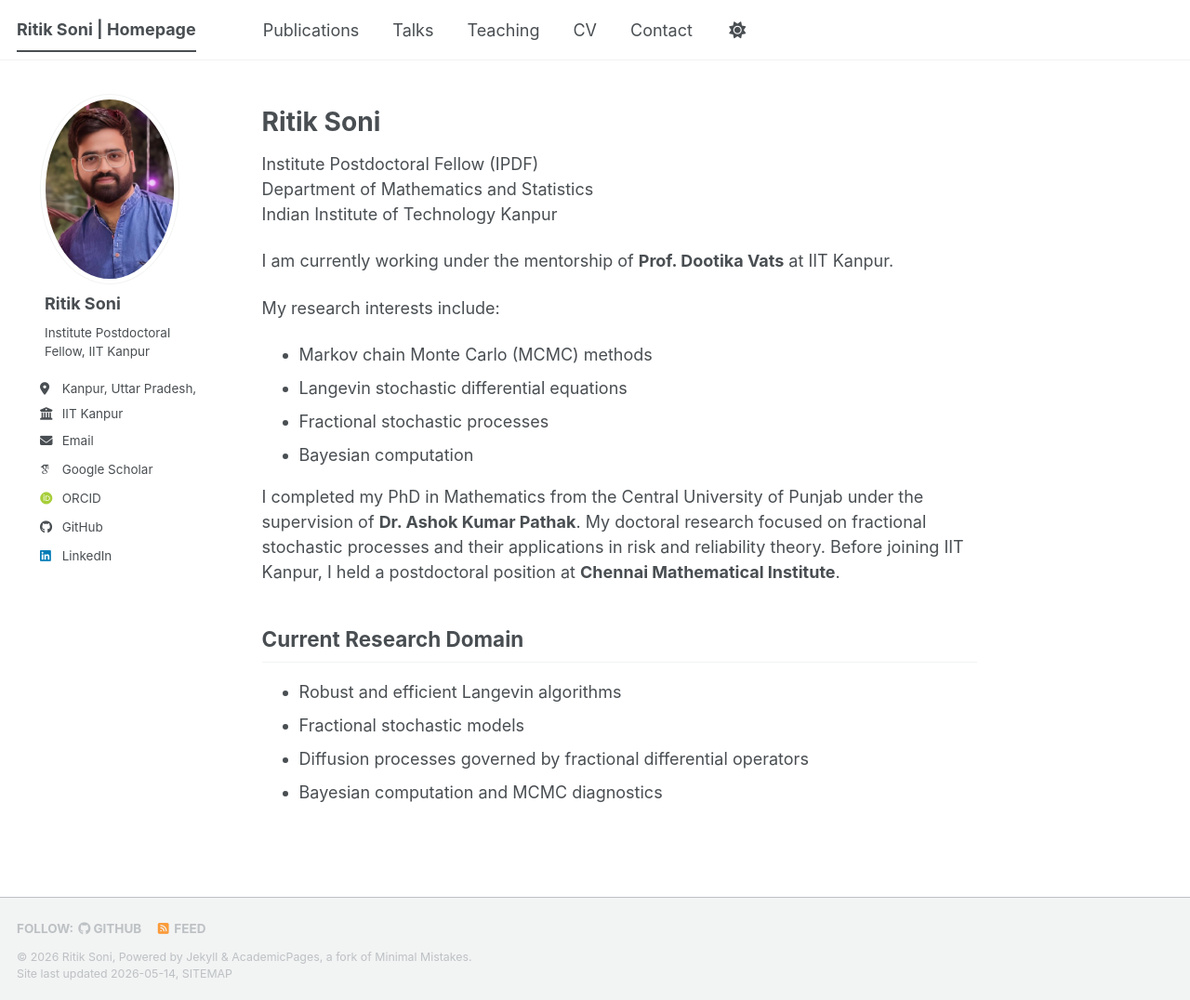
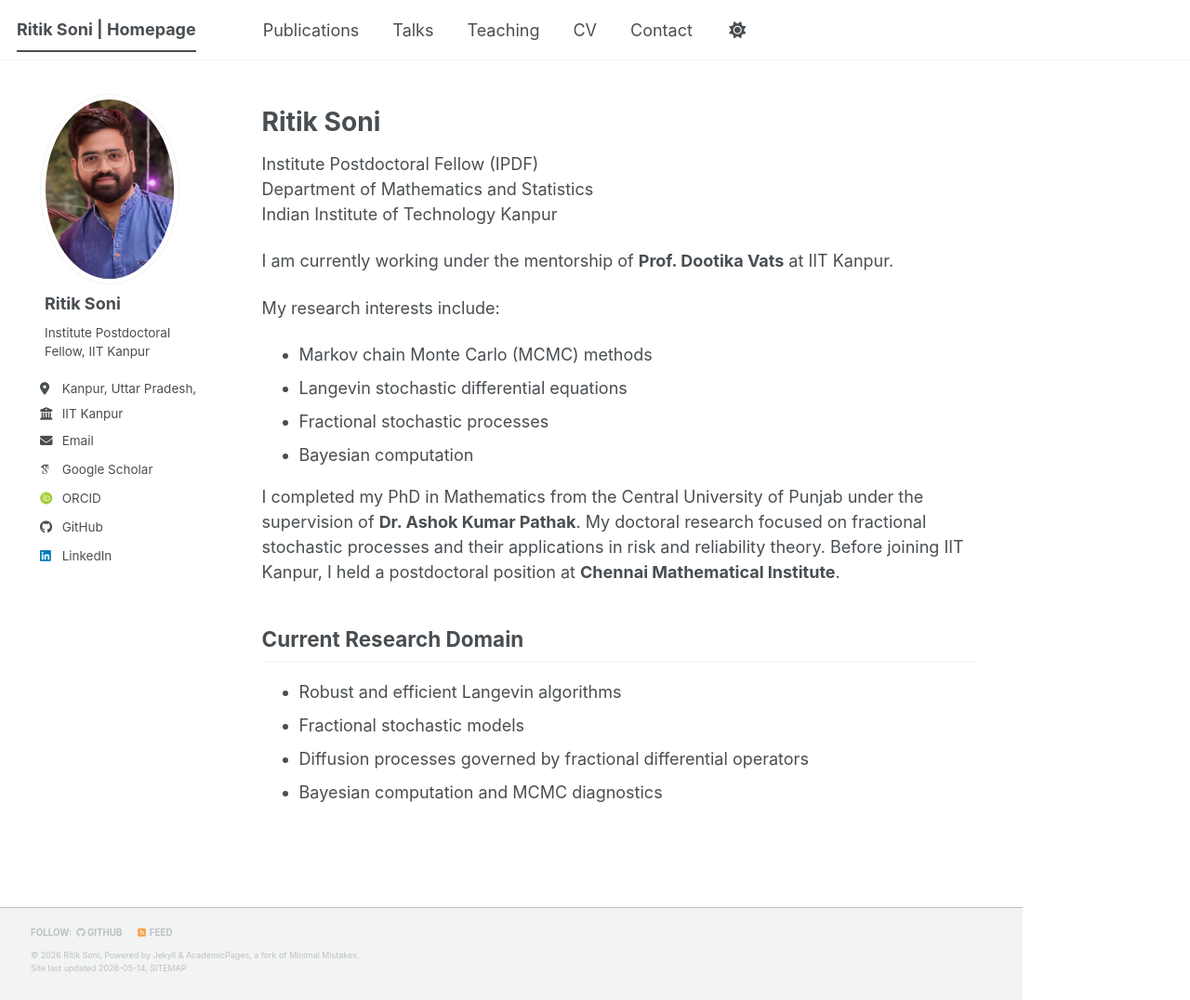
Before and after one commit to ritik824/ritik824.github.io, a Jekyll site: the page built from _pages/about.md, in a window 1280 px wide and 1076 px high. Shown: the whole window at 93% size. Built offline with Jekyll 4.4.1, drawn with Linux system fonts in a browser that asks for light colours; some web fonts are replaced; a script bundle is joined from its source files by our own code; library files that are not in the unit come from our copies.

Commit message:
Add footer width control styles
Added styles for footer width control and centering.

```diff
--- a/assets/css/main.scss
+++ b/assets/css/main.scss
@@ -41,3 +41,18 @@
     "vendor/font-awesome/solid",
     "vendor/font-awesome/brands"
 ;
+
+/* ===== FOOTER WIDTH CONTROL ===== */
+
+.page__footer {
+  max-width: 1100px;   /* controls width */
+  margin: 0 auto;     /* center it */
+  padding: 15px 20px; /* reduce height */
+  font-size: 13px;    /* smaller text */
+}
+
+/* reduce excessive full-width bar effect */
+.page__footer footer {
+  max-width: 1100px;
+  margin: 0 auto;
+}
```
